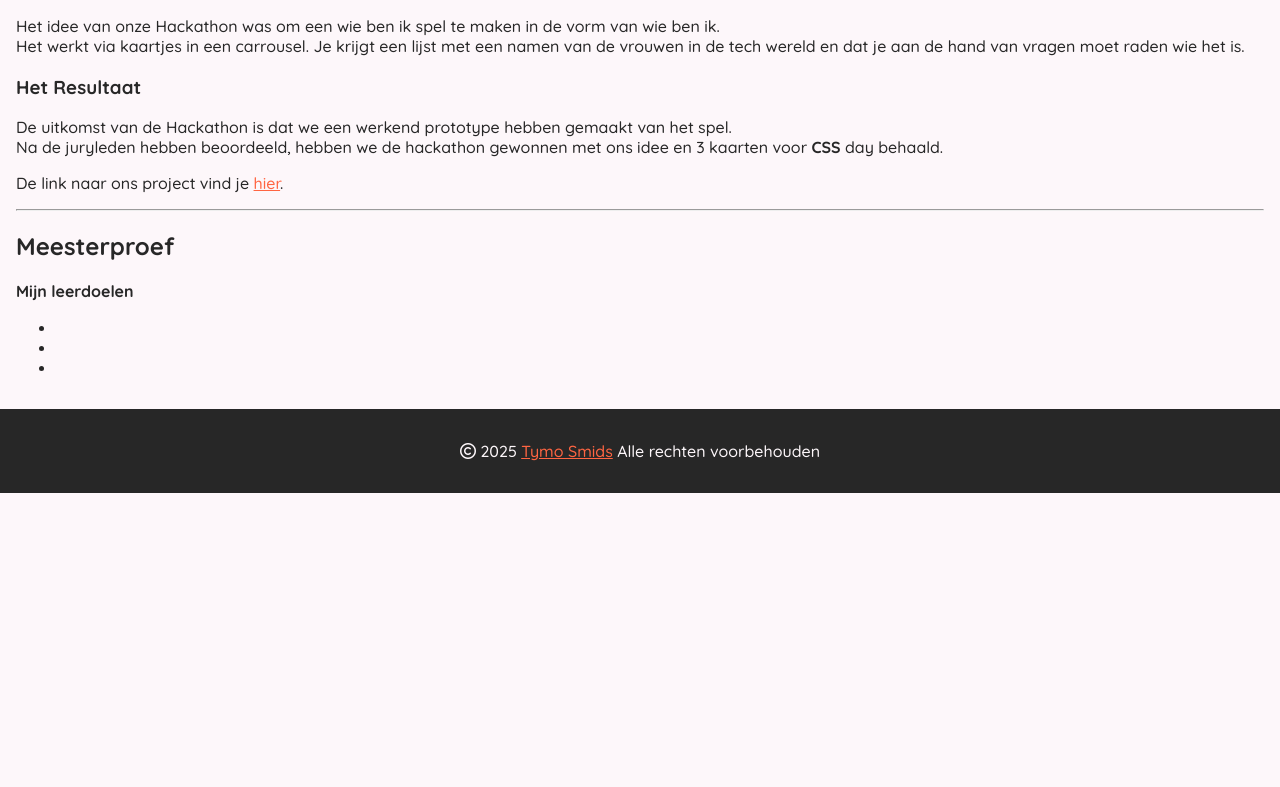
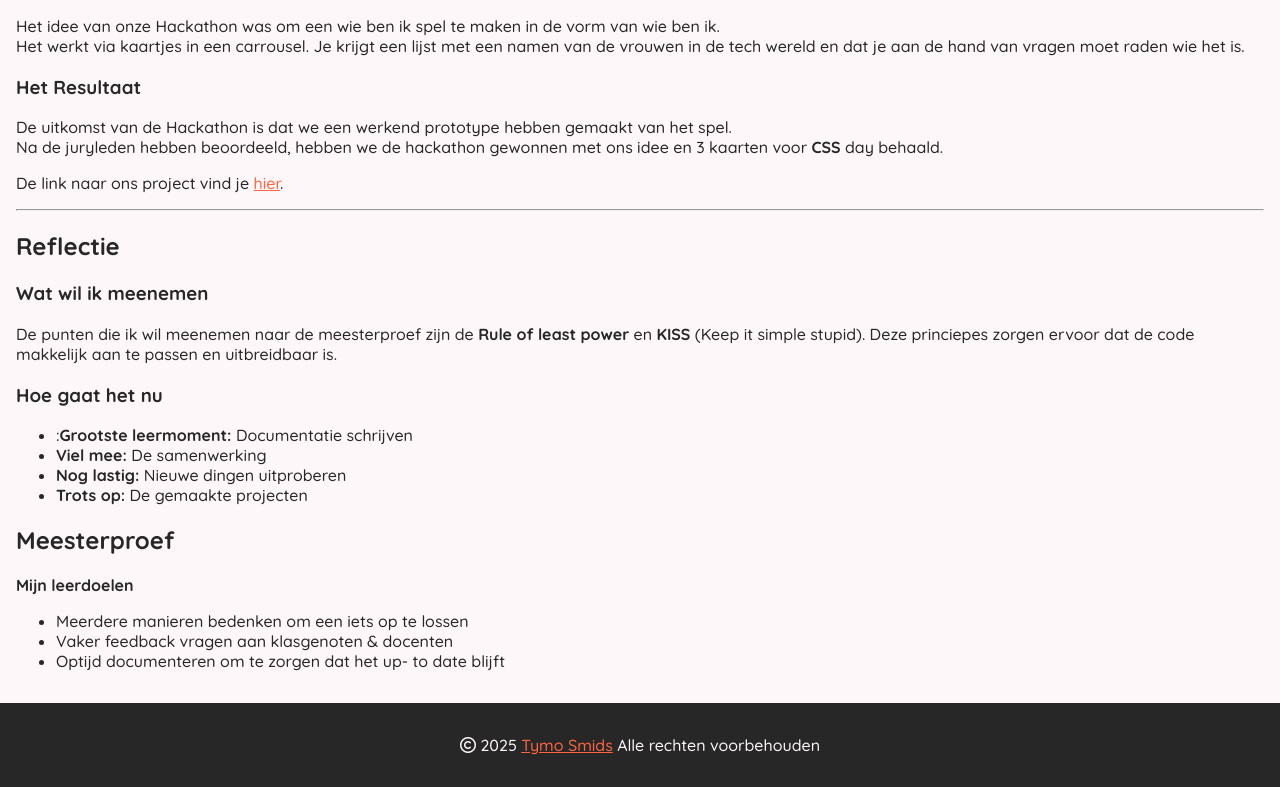
Before and after one commit to tymoNL/Weekly-nerd, a plain HTML site: page index.html in a window 1280 px wide. Shown: the part 970-1757 px from the top of the page. Before the commit the page ends 1463 px from the top, so only its background shows below. Drawn offline with Linux system fonts and the light colour scheme.

Commit message:
version 3.0

```diff
--- a/index.html
+++ b/index.html
@@ -62,9 +62,28 @@
                 <b>CSS</b> day behaald.
             </p>
 
-            <p>De link naar ons project vind je <a href="https://tymonl.github.io/Hackathon/" target="_blank">hier</a>.</p>
+            <p>De link naar ons project vind je <a href="https://tymonl.github.io/Hackathon/" target="_blank">hier</a>.
+            </p>
 
             <hr />
+        </section>
+
+        <section class="container">
+            <h2>Reflectie</h2>
+
+            <h3>Wat wil ik meenemen</h3>
+            <p>
+                De punten die ik wil meenemen naar de meesterproef zijn de <b>Rule of least power</b> en <b>KISS</b>
+                (Keep it simple stupid). Deze princiepes zorgen ervoor dat de code makkelijk aan te passen en uitbreidbaar is.
+            </p>
+
+            <h3>Hoe gaat het nu</h3>
+            <ul>
+                <li>:<b>Grootste leermoment:</b> Documentatie schrijven</li>
+                <li><b>Viel mee:</b> De samenwerking</li>
+                <li><b>Nog lastig:</b> Nieuwe dingen uitproberen</li>
+                <li><b>Trots op:</b> De gemaakte projecten</li>
+            </ul>
         </section>
 
         <section class="container">
@@ -75,10 +94,11 @@
 
             <b>Mijn leerdoelen</b>
             <ul>
-                <li></li>
-                <li></li>
-                <li></li>
+                <li>Meerdere manieren bedenken om een iets op te lossen</li>
+                <li>Vaker feedback vragen aan klasgenoten & docenten</li>
+                <li>Optijd documenteren om te zorgen dat het up- to date blijft</li>
             </ul>
+        </section>
     </main>
 
     <footer>
```
Also changed, not shown: pages/weekly_nerd-5.html (+6 -2 lines).
